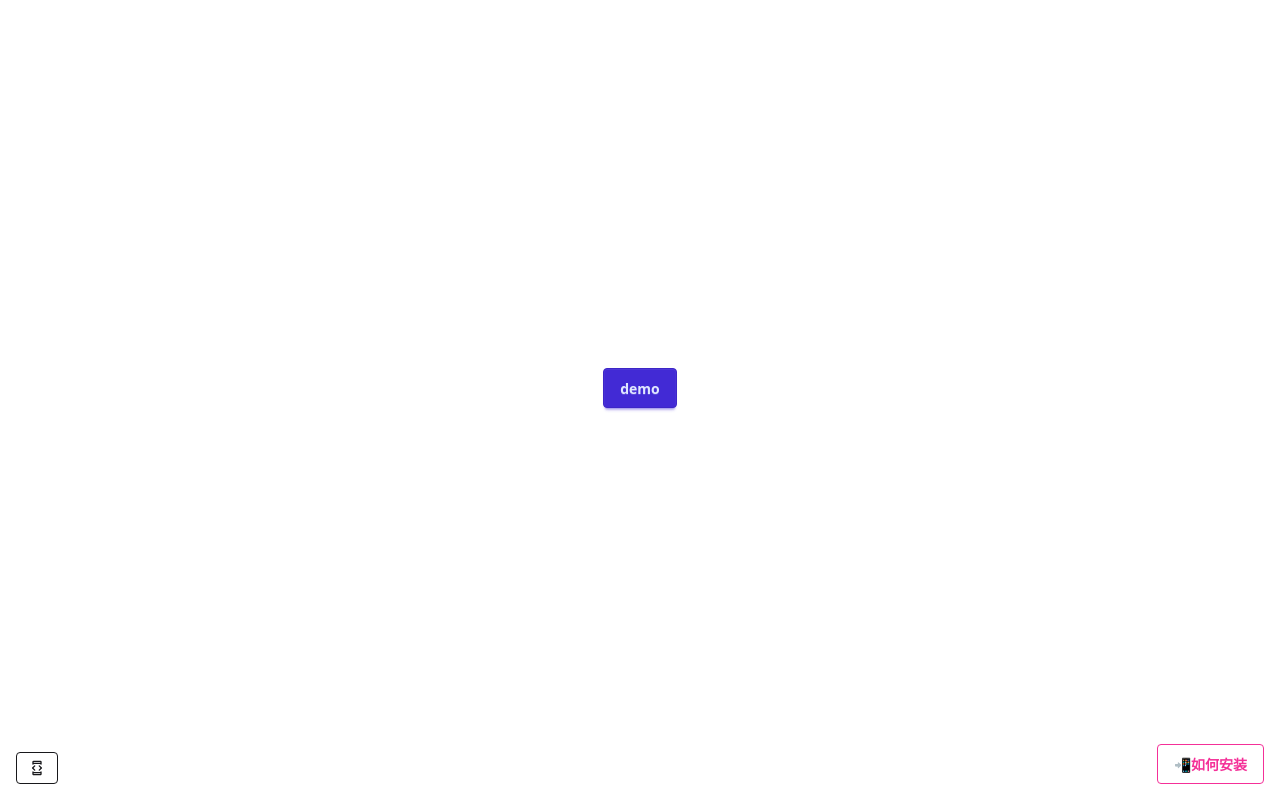
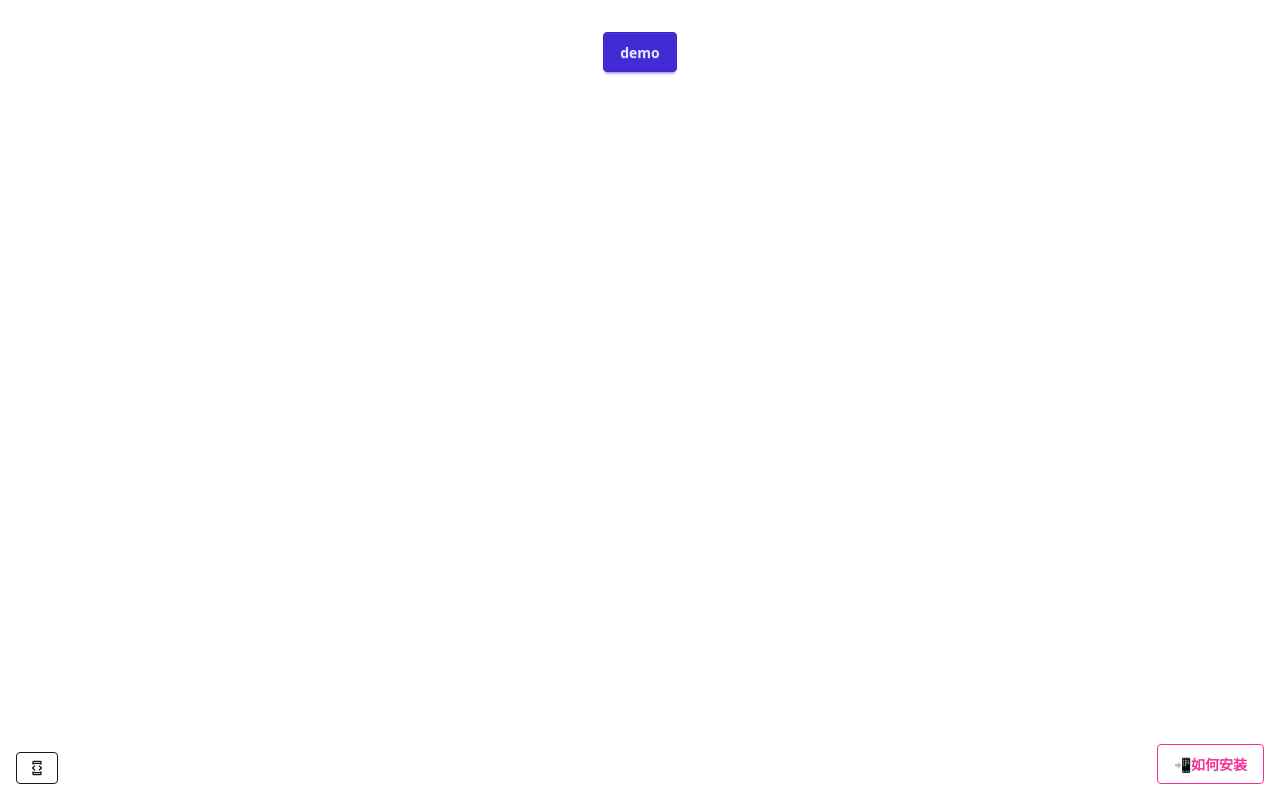
Before and after one commit to CHENPrime-coder/pwa-demo, a Vue app: page / in a window 1280 px wide. Built offline with nearby package versions, Linux system fonts and the light colour scheme.

Commit message:
refactor: remove min-width and min-height from body styles

```diff
--- a/src/style.css
+++ b/src/style.css
@@ -5,8 +5,6 @@ body {
   margin: 0;
   display: flex;
   place-items: center;
-  min-width: 320px;
-  min-height: 100vh;
 }
 
 #app {
```
